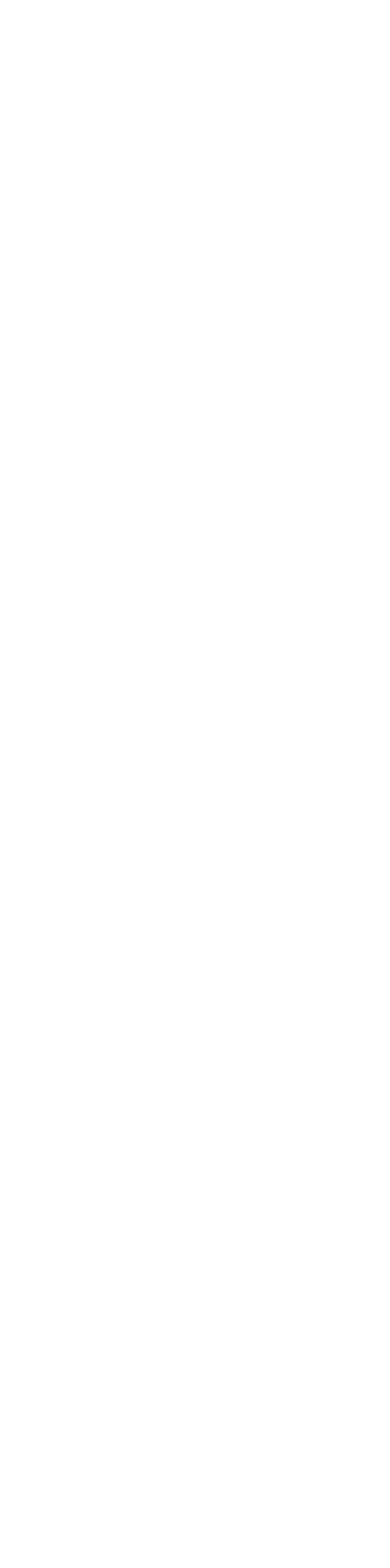
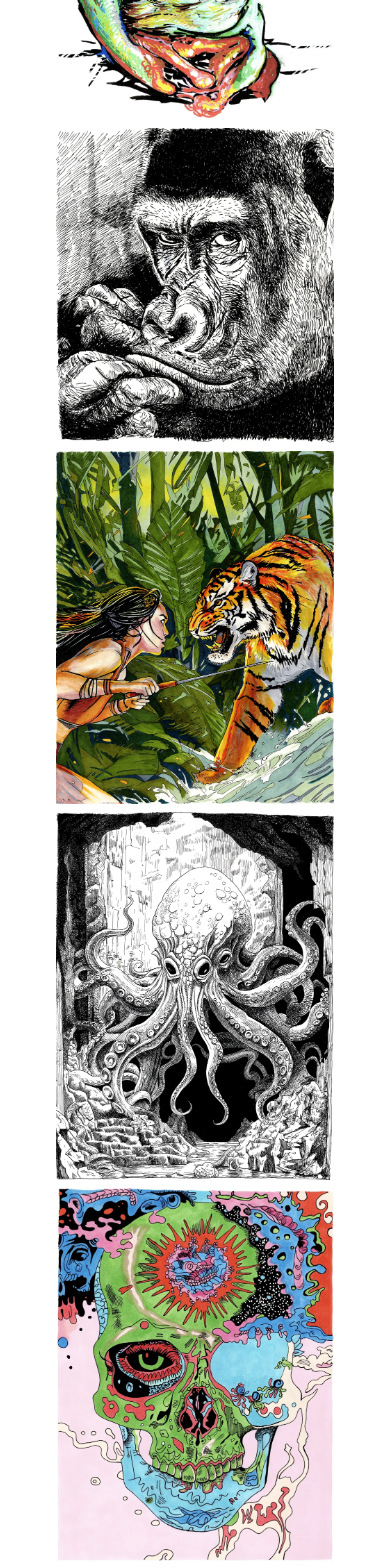
Before and after one commit to janeewheatley/dan-briggs-art, a Next.js app: page / in a window 390 px wide. Shown: the part 4640-6208 px from the top of the page. Before the commit the page ends 4506 px from the top, so only its background shows below. Built offline with nearby package versions, Linux system fonts and the light colour scheme.

Commit message:
add additional images and padding to bottom of contact page

```diff
--- a/src/app/components/gallery.jsx
+++ b/src/app/components/gallery.jsx
@@ -12,6 +12,19 @@ function Gallery() {
     "/art/drawings/Sun Ra.webp",
     "/art/drawings/fortune-teller.webp",
     "/art/drawings/frida.webp",
+    "/art/drawings/frog.webp",
+    "/art/drawings/gorilla.webp",
+    "/art/drawings/tiger fight.webp",
+    "/art/drawings/octopus.webp",
+    "/art/drawings/psych-skull.webp",
+    "/art/drawings/iguana.webp",
+    "/art/drawings/demon.webp",
+    "/art/drawings/scientist.webp",
+    "/art/drawings/mars-attack.webp",
+    "/art/drawings/sailor.webp",
+    "/art/drawings/skull.webp",
+    "/art/drawings/knight.webp",
+
   ];
 
   return (
--- a/src/app/contact/page.jsx
+++ b/src/app/contact/page.jsx
@@ -1,6 +1,6 @@
 function Contact() {
   return (
-    <div className="contact-container flex flex-col md:flex-row justify-center items-center md:items-start pt-10 px-6">
+    <div className="contact-container flex flex-col md:flex-row justify-center items-center md:items-start pt-10 px-6 pb-10">
       <div className="flex-shrink-0 mb-8 md:mb-0 md:mr-12">
         <img
           src="/art/drawings/fozzy.webp"
```
Also changed, not shown: dan-briggs-art/src/app/components/gallery.jsx (added).
